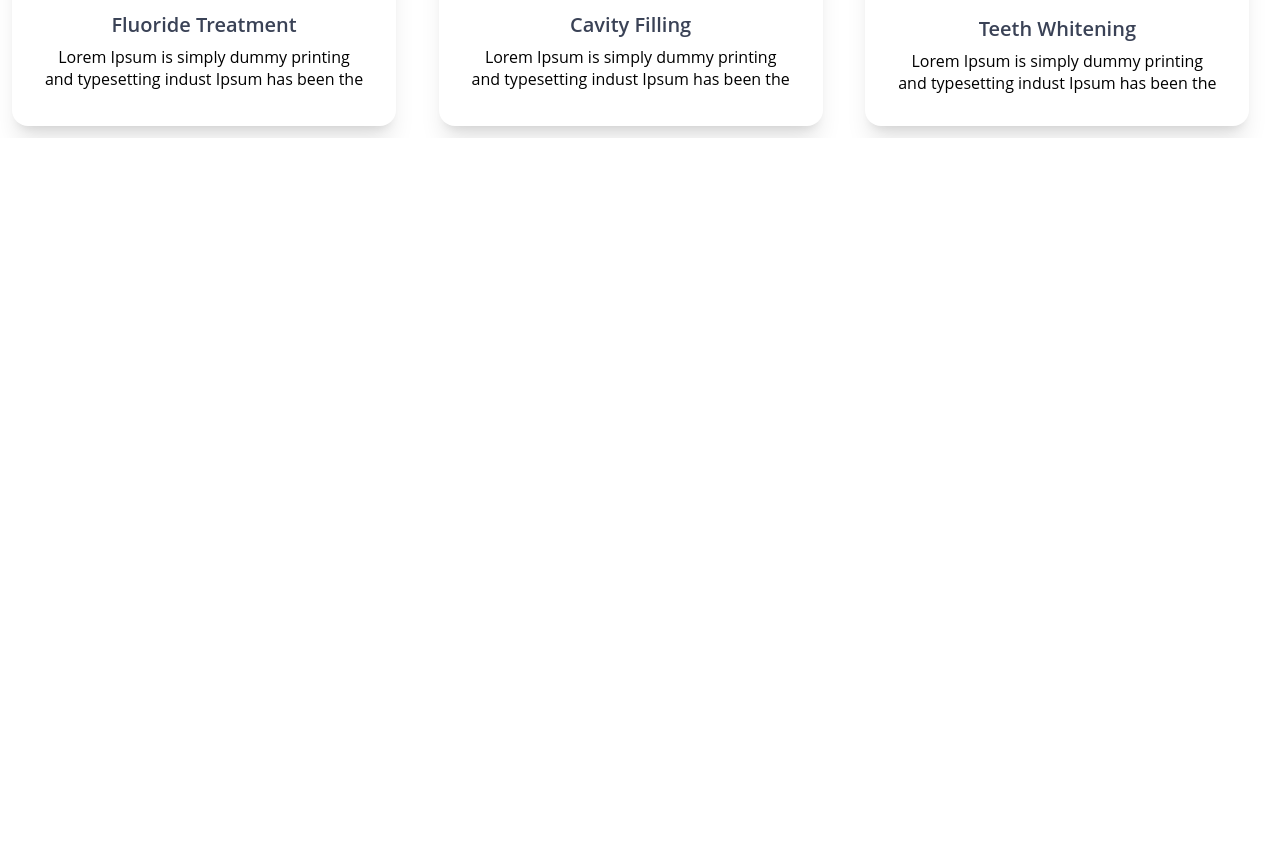
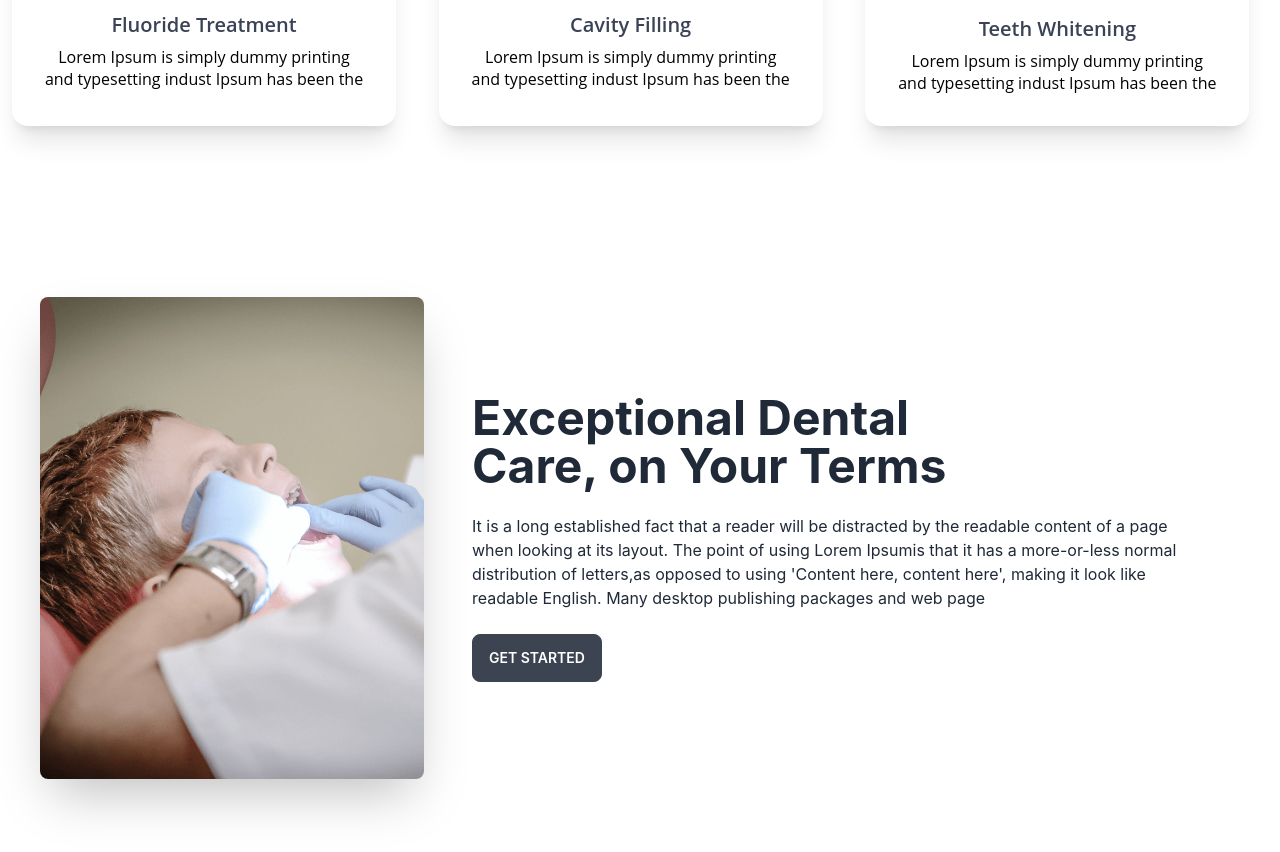
Before and after one commit to rezwanrahimr/doctor-portal-font-end, a React (Create React App) app: page / in a window 1280 px wide. Shown: the part 1320-2172 px from the top of the page. Before the commit the page ends 1458 px from the top, so only its background shows below. Built offline with nearby package versions, Linux system fonts and the light colour scheme.

Commit message:
another section complite

```diff
--- a/src/pages/Home/Home.js
+++ b/src/pages/Home/Home.js
@@ -2,6 +2,7 @@
 import Banner from './Banner';
 import Location from './Location';
 import Service from './Service';
+import Terms from './Terms';
 
 
 const Home = () => {
@@ -10,6 +11,7 @@
             <Banner></Banner>
             <Location ></Location>
             <Service></Service>
+            <Terms></Terms>
         </div>
     );
 };
--- a/src/pages/Home/Terms.js
+++ b/src/pages/Home/Terms.js
@@ -1,9 +1,17 @@
 import React from 'react';
+import tetment from '../../assets/images/treatment.png'
 
 const Terms = () => {
     return (
-        <div>
-
+        <div class="hero min-h-screen px-6">
+            <div class="hero-content flex-col lg:flex-row">
+                <img src={tetment} class="max-w-sm rounded-lg shadow-2xl" />
+                <div className='tetmentText px-8'>
+                    <h1 class="text-5xl font-bold text-left">Exceptional Dental  <br /> Care, on Your Terms</h1>
+                    <p class="py-6 text-left">It is a long established fact that a reader will be distracted by the readable content of a page when looking at its layout. The point of using Lorem Ipsumis that it has a more-or-less normal distribution of letters,as opposed to using 'Content here, content here', making it look like readable English. Many desktop publishing packages and web page</p>
+                    <button class="btn flex justify-start">Get Started</button>
+                </div>
+            </div>
         </div>
     );
 };
--- /dev/null
+++ b/src/pages/Home/TermsStyle.css
@@ -0,0 +1,32 @@
+.tetmentText h1 {
+    font-family: 'Open Sans';
+    font-style: normal;
+    font-weight: 700;
+    font-size: 48px;
+    line-height: 55px;
+
+    color: #3A4256;
+}
+
+.tetmentText p {
+    font-family: 'Open Sans';
+    font-style: normal;
+    font-weight: 400;
+    font-size: 16px;
+    line-height: 22px;
+
+    color: #000000;
+
+}
+
+.bannerImg button{
+    background: linear-gradient(90deg, #19D3AE -22.5%, #0FCFEC 120.83%);
+    border-radius: 8px;
+    font-family: 'Open Sans';
+    font-style: normal;
+    font-weight: 700;
+    font-size: 14px;
+    line-height: 19px;
+    color: #FFFFFF;
+
+}
```
